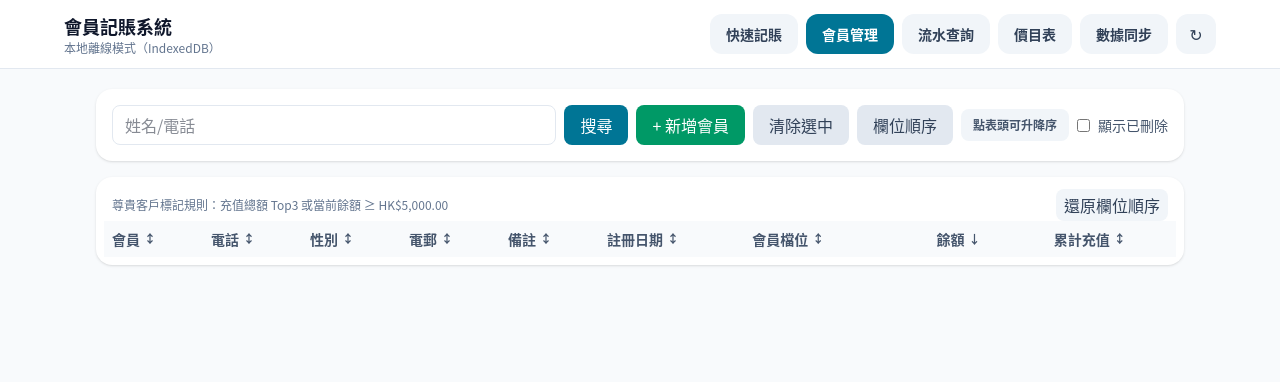
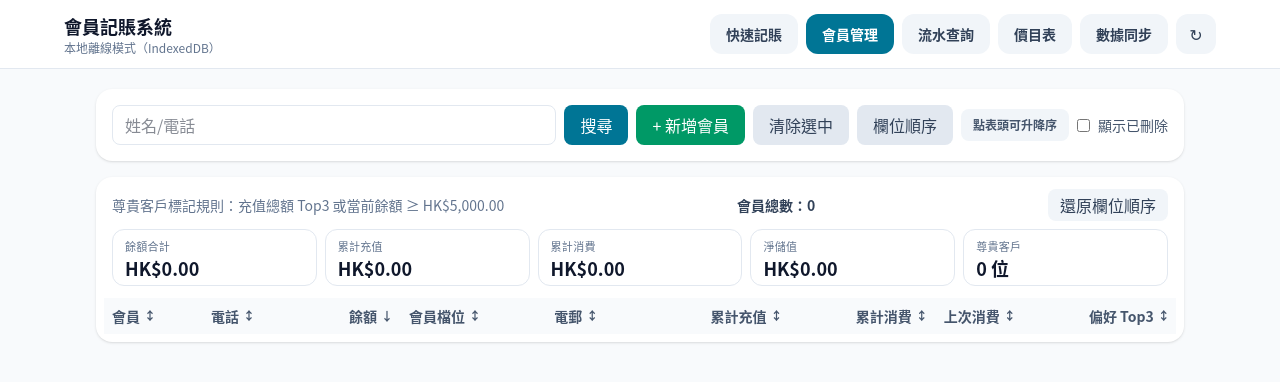
Before and after one commit to nbzz/kaboo-cashier, a Next.js app: page /members in a window 1280 px wide. Shown: the top 382 px of the page. Built offline with nearby package versions, Linux system fonts and the light colour scheme.

Commit message:
feat: refine members table layout, summaries, and column priorities

```diff
--- a/src/components/members-panel.tsx
+++ b/src/components/members-panel.tsx
@@ -34,19 +34,19 @@ type MemberSortColumn =
 const DEFAULT_MEMBER_TABLE_COLUMN_ORDER: MemberSortColumn[] = [
   "name",
   "phone",
-  "gender",
+  "balance",
+  "tier",
   "email",
-  "notes",
-  "register_date",
-  "tier",
-  "balance",
   "total_topup",
   "total_spend",
   "last_spend",
   "favorite",
+  "gender",
+  "register_date",
+  "notes",
 ];
 
-const MEMBER_COLUMN_ORDER_KEY = "members:column-order:v1";
+const MEMBER_COLUMN_ORDER_KEY = "members:column-order:v2";
 
 const MEMBER_COLUMN_LABEL: Record<MemberSortColumn, string> = {
   name: "會員",
@@ -425,6 +425,41 @@ export default function MembersPanel() {
     });
     return idSet;
   }, [results, memberStats]);
+
+  const listSummary = useMemo(() => {
+    let activeCount = 0;
+    let totalBalance = 0;
+    let totalTopup = 0;
+    let totalSpend = 0;
+    let vipCount = 0;
+
+    sortedResults.forEach((member) => {
+      if (member.active) {
+        activeCount += 1;
+      }
+      if (member.active && bigCustomerIds.has(member.member_id)) {
+        vipCount += 1;
+      }
+
+      totalBalance += member.balance;
+      const stat = memberStats.get(member.member_id);
+      totalTopup += stat?.totalTopup ?? 0;
+      totalSpend += stat?.totalSpend ?? 0;
+    });
+
+    const memberCount = sortedResults.length;
+    const inactiveCount = memberCount - activeCount;
+    return {
+      memberCount,
+      activeCount,
+      inactiveCount,
+      totalBalance,
+      totalTopup,
+      totalSpend,
+      netStored: totalTopup - totalSpend,
+      vipCount,
+    };
+  }, [sortedResults, memberStats, bigCustomerIds]);
 
   const selectedStat = selectedMember
     ? memberStats.get(selectedMember.member_id)
@@ -926,18 +961,16 @@ export default function MembersPanel() {
     column: MemberSortColumn,
   ) {
     if (column === "name") {
-      return (
-        <>
-          <p className="font-semibold text-slate-900">{member.name}</p>
-          <p className="truncate text-xs text-slate-500">{member.notes || "無備註"}</p>
-        </>
-      );
+      return <p className="font-semibold text-slate-900">{member.name}</p>;
     }
     if (column === "phone") {
+      const contactText = (member.wechat_or_whatsapp || "").trim();
       return (
         <>
           <p>{member.phone}</p>
-          <p className="truncate text-xs text-slate-500">{member.wechat_or_whatsapp || "-"}</p>
+          {contactText && (
+            <p className="truncate text-xs text-slate-500">{contactText}</p>
+          )}
         </>
       );
     }
@@ -1150,16 +1183,54 @@ export default function MembersPanel() {
 
       <section className="rounded-2xl bg-white p-2 shadow-sm">
         <div className="flex flex-wrap items-center justify-between gap-2 px-2 pt-1">
-          <p className="text-xs text-slate-500">
+          <p className="text-sm font-medium text-slate-500">
             尊貴客戶標記規則：充值總額 Top3 或當前餘額 ≥ {formatCurrency(5000)}
+          </p>
+          <p className="text-sm font-semibold text-slate-700">
+            會員總數：{listSummary.memberCount}
+            {showInactive
+              ? `（有效 ${listSummary.activeCount}｜已刪除 ${listSummary.inactiveCount}）`
+              : ""}
           </p>
           <button
             type="button"
             onClick={resetColumnOrder}
-            className="rounded-lg bg-slate-100 px-2 py-1 text-xs font-semibold text-slate-700"
+            className="h-8 rounded-lg bg-slate-100 px-3 text-sm font-semibold text-slate-700"
           >
             還原欄位順序
           </button>
+        </div>
+        <div className="mx-2 mt-2 grid grid-cols-5 gap-2">
+          <div className="rounded-xl border border-slate-200 bg-white px-3 py-2">
+            <p className="text-[11px] font-medium tracking-wide text-slate-500">餘額合計</p>
+            <p className="mt-1 text-lg font-semibold leading-none tabular-nums text-slate-900">
+              {formatCurrency(listSummary.totalBalance)}
+            </p>
+          </div>
+          <div className="rounded-xl border border-slate-200 bg-white px-3 py-2">
+            <p className="text-[11px] font-medium tracking-wide text-slate-500">累計充值</p>
+            <p className="mt-1 text-lg font-semibold leading-none tabular-nums text-slate-900">
+              {formatCurrency(listSummary.totalTopup)}
+            </p>
+          </div>
+          <div className="rounded-xl border border-slate-200 bg-white px-3 py-2">
+            <p className="text-[11px] font-medium tracking-wide text-slate-500">累計消費</p>
+            <p className="mt-1 text-lg font-semibold leading-none tabular-nums text-slate-900">
+              {formatCurrency(listSummary.totalSpend)}
+            </p>
+          </div>
+          <div className="rounded-xl border border-slate-200 bg-white px-3 py-2">
+            <p className="text-[11px] font-medium tracking-wide text-slate-500">淨儲值</p>
+            <p className="mt-1 text-lg font-semibold leading-none tabular-nums text-slate-900">
+              {formatCurrency(listSummary.netStored)}
+            </p>
+          </div>
+          <div className="rounded-xl border border-slate-200 bg-white px-3 py-2">
+            <p className="text-[11px] font-medium tracking-wide text-slate-500">尊貴客戶</p>
+            <p className="mt-1 text-lg font-semibold leading-none tabular-nums text-slate-900">
+              {listSummary.vipCount} 位
+            </p>
+          </div>
         </div>
         {showColumnSettings && (
           <div className="mx-2 mt-2 rounded-lg border border-slate-200 bg-slate-50 p-2">
@@ -1189,7 +1260,7 @@ export default function MembersPanel() {
             </div>
           </div>
         )}
-        <div className="max-h-[720px] overflow-auto">
+        <div className="mt-3 overflow-x-auto">
           <table className="min-w-[1480px] w-full text-sm">
             <thead className="sticky top-0 bg-slate-50 text-slate-600">
               <tr>
@@ -1693,7 +1764,7 @@ export default function MembersPanel() {
               <option value="SPEND">消費</option>
             </select>
           </div>
-          <div className="mt-2 max-h-[260px] overflow-auto rounded-lg border border-slate-200">
+          <div className="mt-2 overflow-x-auto rounded-lg border border-slate-200">
             <table className="w-full text-sm">
               <thead className="sticky top-0 bg-slate-50 text-slate-600">
                 <tr>
```
